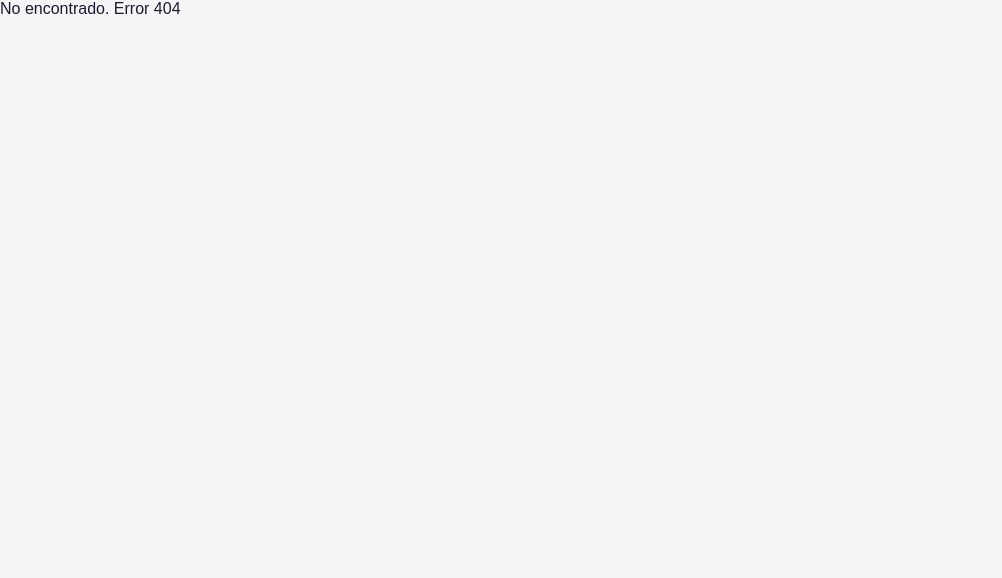
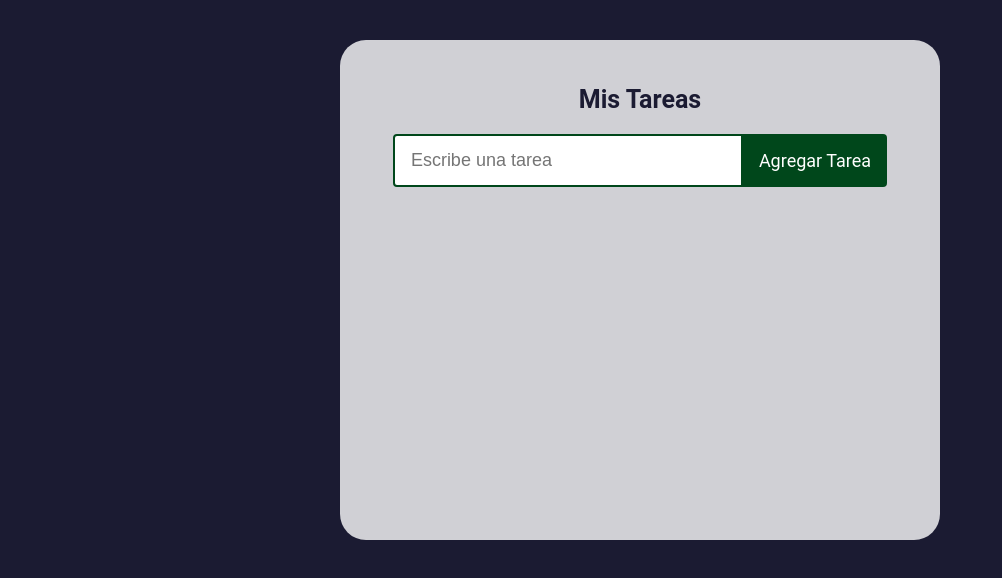
Before and after one commit to ErickOwo/React-Practice, a React app: page /tasks in a window 1280 px wide. Before the commit this address had no page. Shown: the top 578 px of the page, without its empty margins (0-1002 px from the left). Built offline with nearby package versions, Linux system fonts and the light colour scheme.

Commit message:
Proyect Finished

```diff
--- a/package.json
+++ b/package.json
@@ -36,6 +36,8 @@
     "mathjs": "^10.4.3",
     "react": "^18.0.0",
     "react-dom": "^18.0.0",
-    "react-router-dom": "^6.3.0"
+    "react-icons": "^4.3.1",
+    "react-router-dom": "^6.3.0",
+    "uuid": "^8.3.2"
   }
 }
--- /dev/null
+++ b/src/components/Form.jsx
@@ -0,0 +1,41 @@
+import React, { useState } from "react";
+import { v4 as uuidv4 } from "uuid"
+
+const TaskForm = ({ onSubmit })=>{
+
+  const [input, setInput] = useState("");
+
+  const sentHandler = e =>{
+    e.preventDefault();
+    const newTask = {
+      id: uuidv4(),
+      text: input,
+      complete: false
+    };
+    onSubmit(newTask);
+  };
+
+  const changeHandler = e =>{
+    setInput(e.target.value);
+  };
+
+  return(
+    <form
+      className="task-form"
+      onSubmit={sentHandler}
+    >
+      <input
+        className="task-input"
+        type="text"
+        placeholder="Escribe una tarea"
+        name="text"
+        onChange={changeHandler}
+      />
+      <button className="task-button">
+        Agregar Tarea
+      </button>
+    </form>
+  );
+};
+
+export default TaskForm;
--- /dev/null
+++ b/src/components/Task.jsx
@@ -0,0 +1,23 @@
+import React from "react";
+import { AiOutlineCloseCircle } from "react-icons/ai"
+
+const Task = ({ id ,text, complete, completeTask, deleteTask })=>{
+  return(
+    <div className={complete ? "task-content complete" : "task-content"}>
+      <div
+        className="task-text"
+        onClick={()=> completeTask(id)}
+      >
+        {text}
+      </div>
+      <div
+        className="task-content-icons"
+        onClick={()=> deleteTask(id)}
+      >
+        <AiOutlineCloseCircle className="task-icon" />
+      </div>
+    </div>
+  );
+};
+
+export default Task;
--- /dev/null
+++ b/src/containers/Container-Tasks.jsx
@@ -0,0 +1,59 @@
+import React, {useState} from "react";
+import Task from "@components/Task";
+import TaskForm from "@components/Form";
+
+const ContainerTasks = ()=>{
+
+  const [tasks, setTasks] = useState([]);
+
+  const addTask = taskAdded =>{
+    taskAdded.text = taskAdded.text.trim();
+
+    if(taskAdded.text){
+      const actualizedTasks = [taskAdded, ...tasks];
+      setTasks(actualizedTasks);
+    }
+  };
+
+  const deleteTask = id =>{
+    const actualizedTasks = tasks.filter(task => task.id !== id);
+    setTasks(actualizedTasks);
+  };
+
+  const completeTask = id =>{
+    const actualizedTasks = tasks.map(task=>{
+      if (task.id === id){
+        task.complete = !task.complete;
+      }
+      return task;
+    });
+    setTasks(actualizedTasks);
+  };
+
+  return(
+    <div className="container-tasks">
+      <div className="principal-list">
+        <h2 className="title-tasks">Mis Tareas</h2>
+        <TaskForm
+          onSubmit= {addTask}
+        />
+        <div className="app-tasks">
+          {
+            tasks.map((task)=>
+              <Task
+                key={task.id}
+                id={task.id}
+                text={task.text}
+                complete={task.complete}
+                completeTask={completeTask}
+                deleteTask={deleteTask}
+              />
+            )
+          }
+        </div>
+      </div>
+    </div>
+  );
+}
+
+export default ContainerTasks;
--- a/src/pages/Home.jsx
+++ b/src/pages/Home.jsx
@@ -9,6 +9,7 @@ const Home = ()=>{
         <a className="anchor" href="/testimonials">Testimonios</a>
         <a className="anchor" href="/counter-of-clicks">Contador de Clicks</a>
         <a className="anchor" href="/calculator">Calculadora</a>
+        <a className="anchor" href="/tasks">Tareas</a>
       </div>
     </div>
   );
--- /dev/null
+++ b/src/pages/Tasks.jsx
@@ -0,0 +1,11 @@
+import React from "react";
+import ContainerTasks from "@containers/Container-Tasks";
+import "@styles/Tasks.css"
+
+const Tasks = ()=>{
+  return(
+    <ContainerTasks/>
+  );
+};
+
+export default Tasks;
--- a/src/routes/App.jsx
+++ b/src/routes/App.jsx
@@ -6,6 +6,7 @@ import NotFound from "@pages/NotFound";
 import Testimonials from "@pages/Testimonials";
 import CounterOfClicks from "@pages/Counter-of-Clicks";
 import Calculator from "@pages/Calculator";
+import Tasks from "@pages/Tasks";
 
 const App = ()=>{
     return(
@@ -16,6 +17,7 @@ const App = ()=>{
             <Route path="/testimonials" element={<Testimonials/>}/>
             <Route path="/counter-of-clicks" element={<CounterOfClicks/>}/>
             <Route path="/calculator" element={<Calculator/>}/>
+            <Route path="/tasks" element={<Tasks/>}/>
             <Route path="*" element={<NotFound/>}/>
           </Routes>
         </Layout>
--- /dev/null
+++ b/src/styles/Tasks.css
@@ -0,0 +1,98 @@
+.container-tasks {
+    width: 100%;
+    min-height: 100vh;
+    background-color: #1b1b32;
+    color: #fff;
+    font-family: Lato, sans-serif;
+    padding-top: 40px;
+}
+.principal-list{
+    width: 600px;
+    min-height: 500px;
+    background-color: #d0d0d5;
+    padding: 25px;
+    margin: auto;
+    border-radius: 26px;
+}
+.title-tasks {
+    color: #1b1b32;
+    font-family: Roboto;
+    font-size: 25px;
+    text-align: center;
+    margin: 20px 0;
+}
+.task-form {
+    display: flex;
+    flex-wrap: wrap;
+    justify-content: center;
+    align-items: center;
+    margin-bottom: 20px;
+}
+.task-input {
+    width: 350px;
+    font-size: 18px;
+    background-color: #fff;
+    padding: 14px 32px 14px 16px;
+    border-radius: 4px 0 0 4px;
+    border: 2px solid #00471b;
+    outline: none;
+}
+.task-button {
+    padding: 16px;
+    font-size: 18px;
+    font-family: Roboto;
+    border: none;
+    border-radius: 0 4px 4px 0;
+    cursor: pointer;
+    outline: none;
+    background-color: #00471b;
+    color: #fff;
+    text-transform: capitalize;
+    user-select: none;
+}
+.app-tasks {
+    display: flex;
+    justify-content: center;
+    align-items: center;
+    flex-wrap: wrap;
+}
+.task-content {
+    width: 500px;
+    min-height: 65px;
+    background-color: #1b1b32;
+    margin: 5px 0;
+    padding: 8px 15px 8px 10px;
+    display: flex;
+    justify-content: space-between;
+    align-items: center;
+    border-radius: 7px;
+    cursor: pointer;
+    border: 1px solid #fff;
+}
+.task-content:nth-child(3n+1) {
+    background-color: #1b1b32;
+}
+.task-content:nth-child(3n+2) {
+    background-color: #2a2a40;
+}
+.task-content:nth-child(3n+3) {
+    background-color: #3b3b4f;
+}
+.task-text {
+    width: 100%;
+    height: 100%;
+    font-size: 20px;
+    display: flex;
+    align-items: center;
+    overflow-wrap: anywhere;
+    user-select: none;
+}
+.task-icon {
+    width: 25px;
+    height: 25px;
+    margin: 5px;
+}
+.task-content.complete {
+    background-color: #5a01a7;
+    text-decoration: line-through;
+}
```
Also changed, not shown: 1 other file (tests, documents, lock files or other folders).
